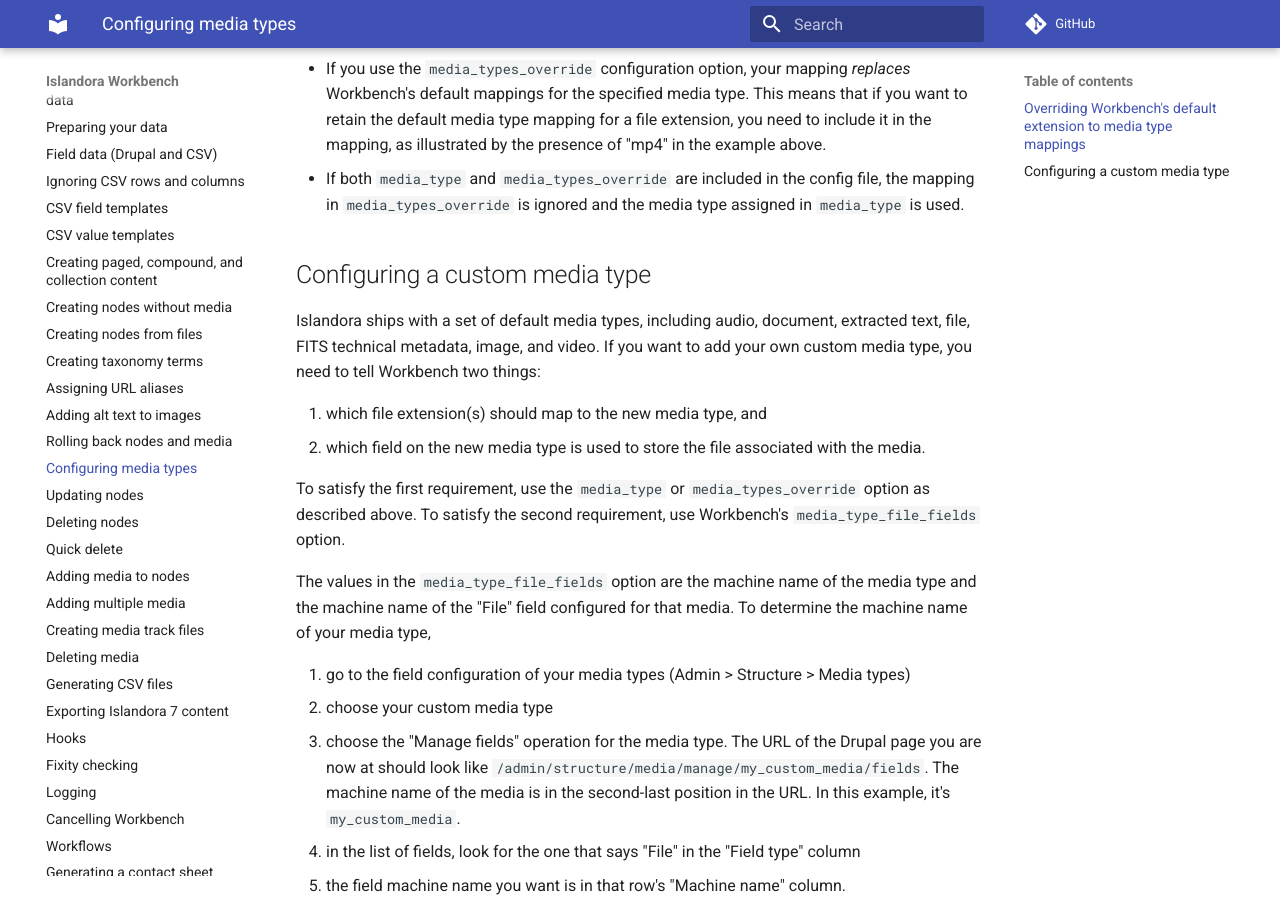
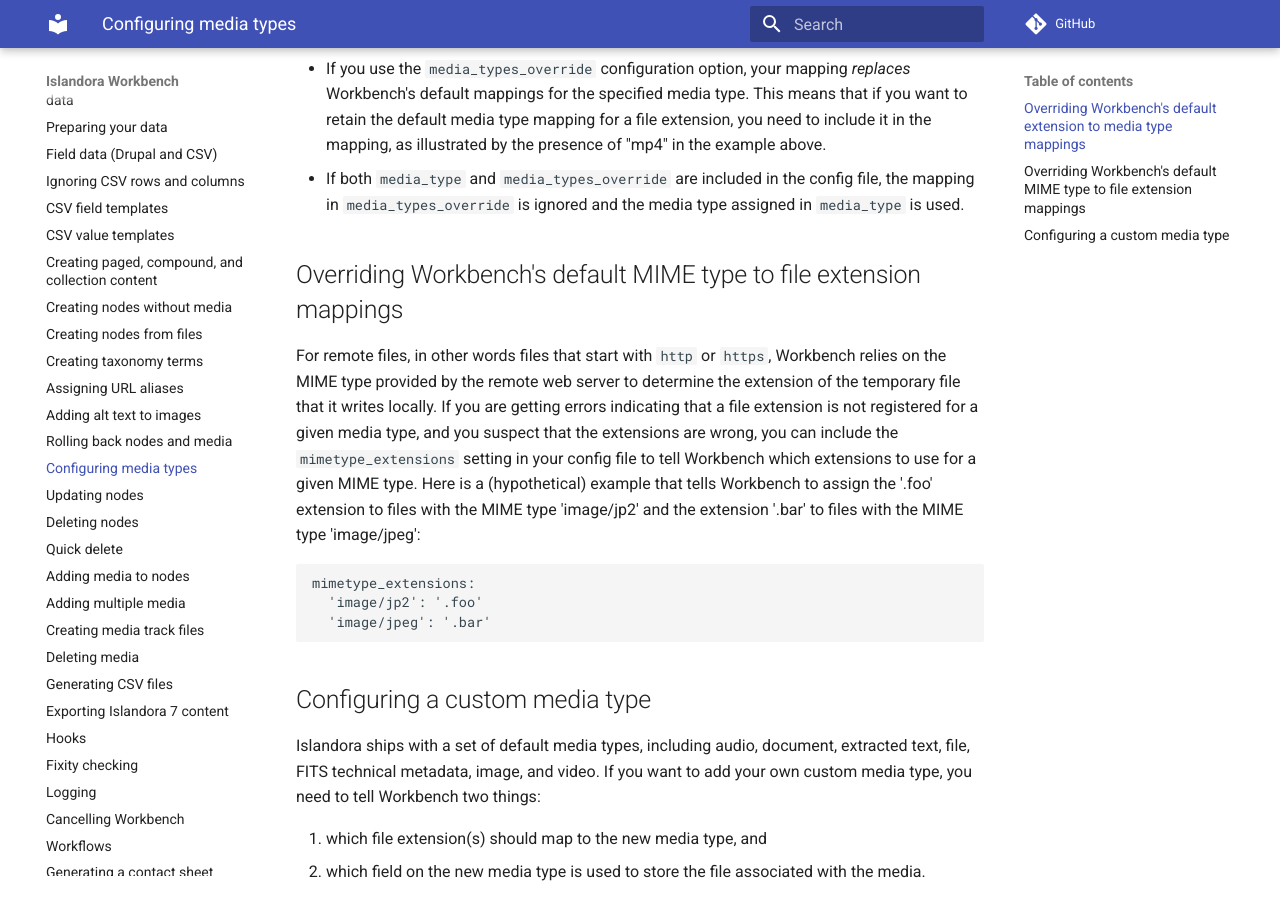
Before and after one commit to mjordan/islandora_workbench_docs, an MkDocs documentation site: the page built from docs/media_types.md, in a window 1280 px wide and 900 px high, scrolled down 1260 px. Built offline with MkDocs 1.6.1 and Material for MkDocs 9.7.7, drawn with Linux system fonts in a browser that asks for light colours; comment, search, counter and statistics services are not loaded.

Commit message:
Updated some docs.

````diff
--- a/docs/media_types.md
+++ b/docs/media_types.md
@@ -32,6 +32,16 @@
 * If a file's extension is not present in the default mapping or in the `media_types_override` custom mapping, the media is assigned the "file" type.
 * If you use the `media_types_override` configuration option, your mapping *replaces* Workbench's default mappings for the specified media type. This means that if you want to retain the default media type mapping for a file extension, you need to include it in the mapping, as illustrated by the presence of "mp4" in the example above.
 * If both `media_type` and `media_types_override` are included in the config file, the mapping in `media_types_override` is ignored and the media type assigned in `media_type` is used.
+
+## Overriding Workbench's default MIME type to file extension mappings
+
+For remote files, in other words files that start with `http` or `https`, Workbench relies on the MIME type provided by the remote web server to determine the extension of the temporary file that it writes locally. If you are getting errors indicating that a file extension is not registered for a given media type, and you suspect that the extensions are wrong, you can include the `mimetype_extensions` setting in your config file to tell Workbench which extensions to use for a given MIME type. Here is a (hypothetical) example that tells Workbench to assign the '.foo' extension to files with the MIME type 'image/jp2' and the extension '.bar' to files with the MIME type 'image/jpeg':
+
+```yaml
+mimetype_extensions:
+  'image/jp2': '.foo'
+  'image/jpeg': '.bar'
+```
 
 ## Configuring a custom media type
 
````
Also changed, not shown: docs/changelog.md (+2 -0 lines), docs/configuration.md (+1 -0 lines), docs/exporting_islandora_7_content.md (+3 -0 lines).
